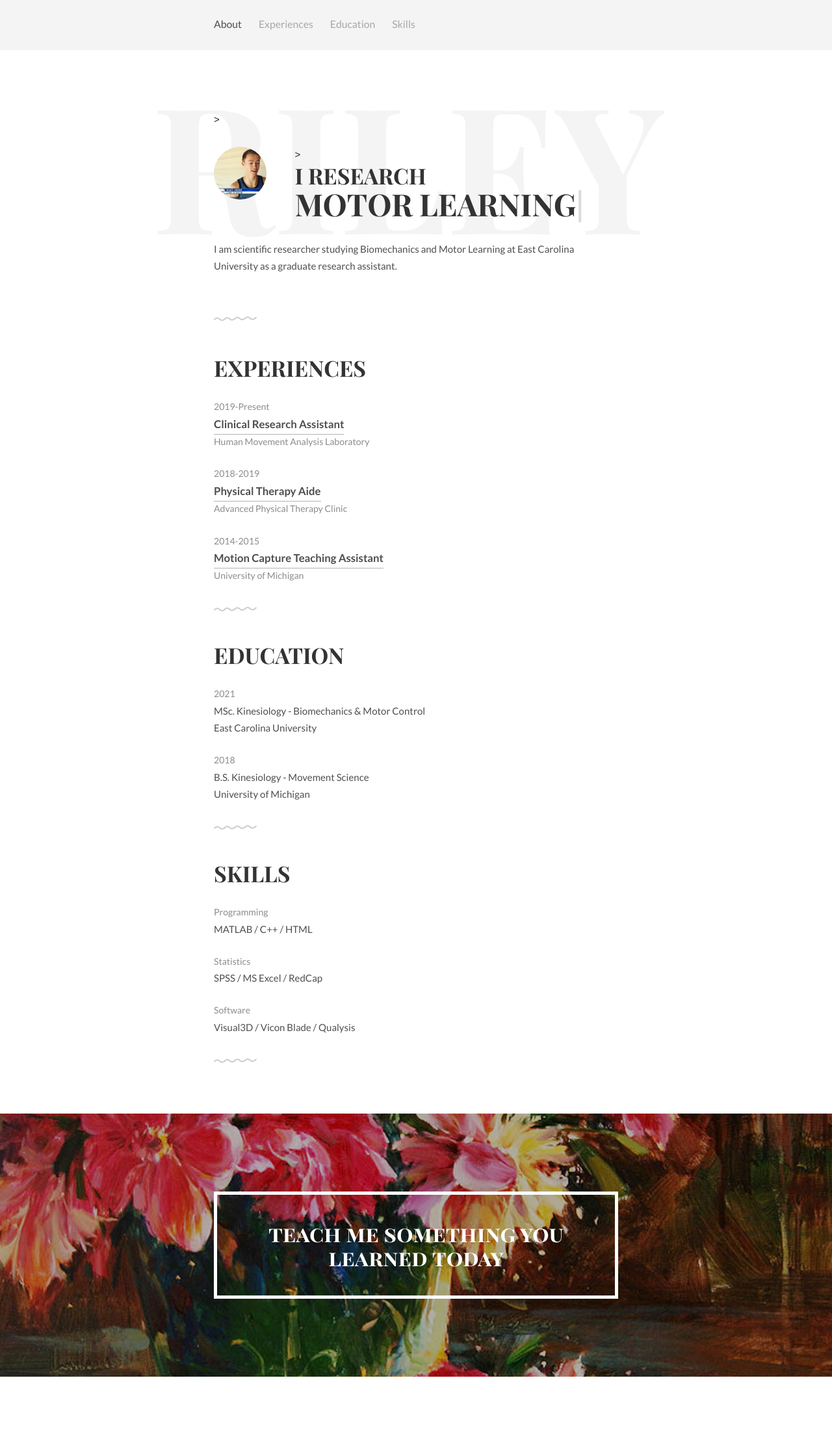
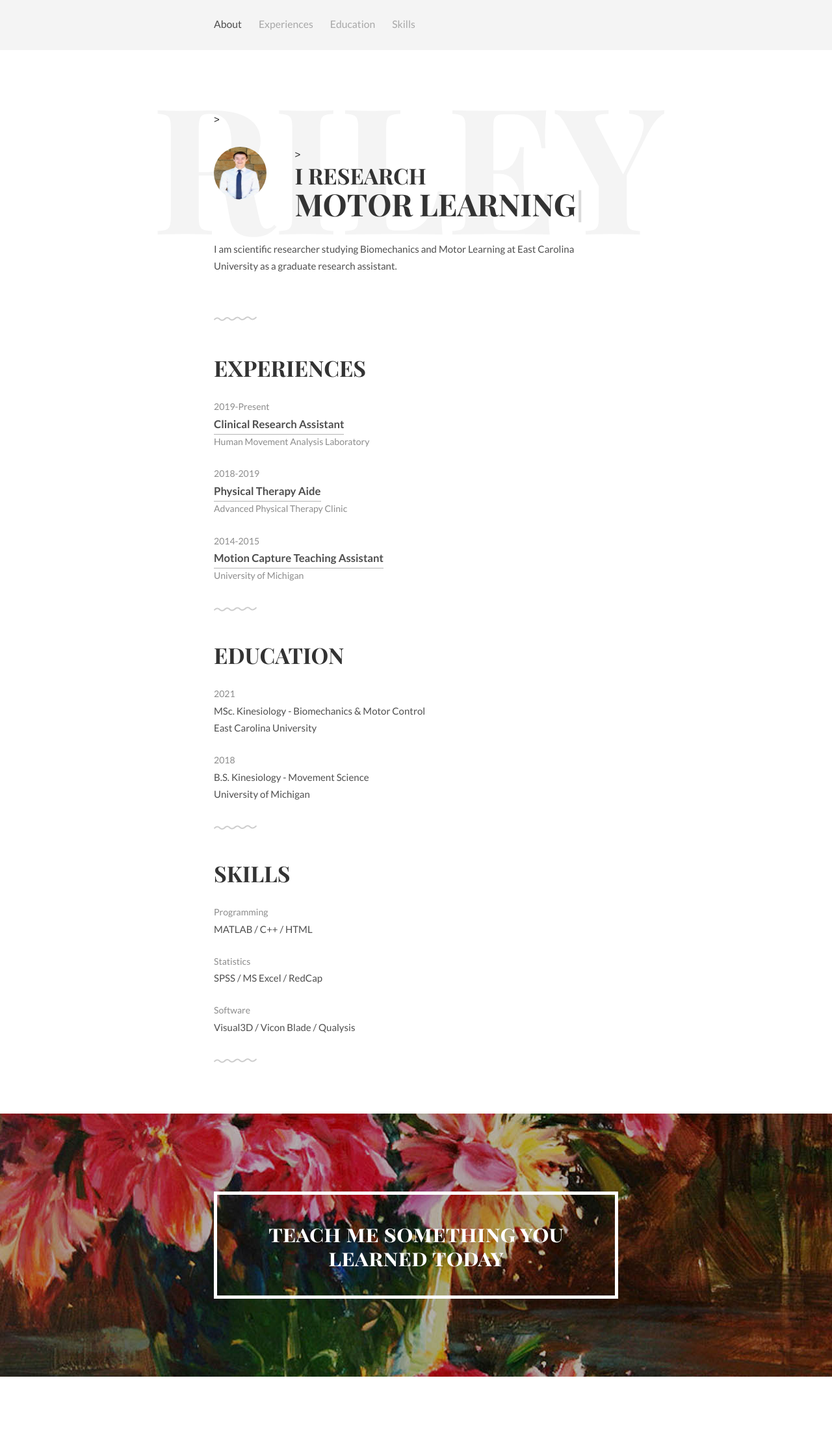
Before and after one commit to RileyHorn/rjhorn.github.io, a Jekyll site: the page index.html, which Jekyll copies as it is, in a window 1280 px wide. Shown: the whole page at 65% size. Built offline with Jekyll 4.4.1, drawn with Linux system fonts in a browser that asks for light colours.

Commit message:
image update
added image

```diff
--- a/index.html
+++ b/index.html
@@ -56,7 +56,7 @@
 			<p></p>
 			<div class="units-row units-split wrap">
 				<div class="unit-20">
-					<img src="img/lives_in_house.jpg" alt="Avatar">
+					<img src="img/riley_profile.png" alt="Avatar">
 				</div>
 				<div class="unit-80">
 					<!-- Changing Line Static-->>
```
Also changed, not shown: img/riley_profile.PNG (added), 2 other files.
